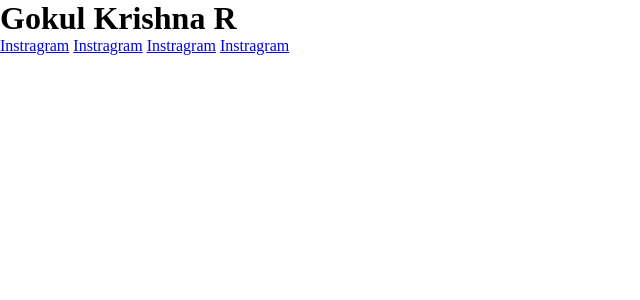
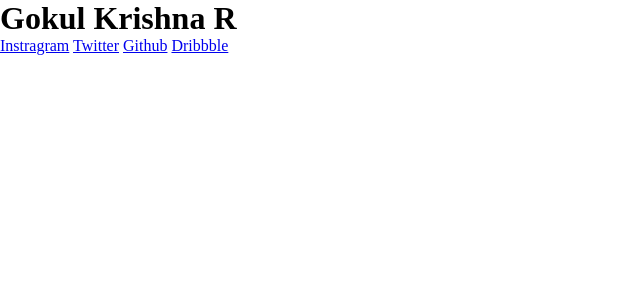
Before and after one commit to gokul-krishna-r/gokul-krishna-r.github.io, a Jekyll site: the page index.html, which Jekyll copies as it is, in a window 1280 px wide. Shown: the top 300 px of the page, without its empty margins (0-640 px from the left). Built offline with Jekyll 4.4.1, drawn with Linux system fonts in a browser that asks for light colours.

Commit message:
Update index.html

```diff
--- a/index.html
+++ b/index.html
@@ -11,10 +11,10 @@
 
   <div>
     <h1>Gokul Krishna R</h1>
-    <a href="hhtps://instagram.com/gokul.krishna.r">Instragram</a>
-    <a href="hhtps://twitter.com/gokul_krishna_r">Instragram</a>
-    <a href="hhtps://github.com/gokul-krishna-r">Instragram</a>
-    <a href="hhtps://dribbble.com/gokul_krishna_r">Instragram</a>
+    <a href="https://instagram.com/gokul.krishna.r">Instragram</a>
+    <a href="https://twitter.com/gokul_krishna_r">Twitter</a>
+    <a href="https://github.com/gokul-krishna-r">Github</a>
+    <a href="https://dribbble.com/gokul_krishna_r">Dribbble</a>
   </div>
 
 </body>
```
